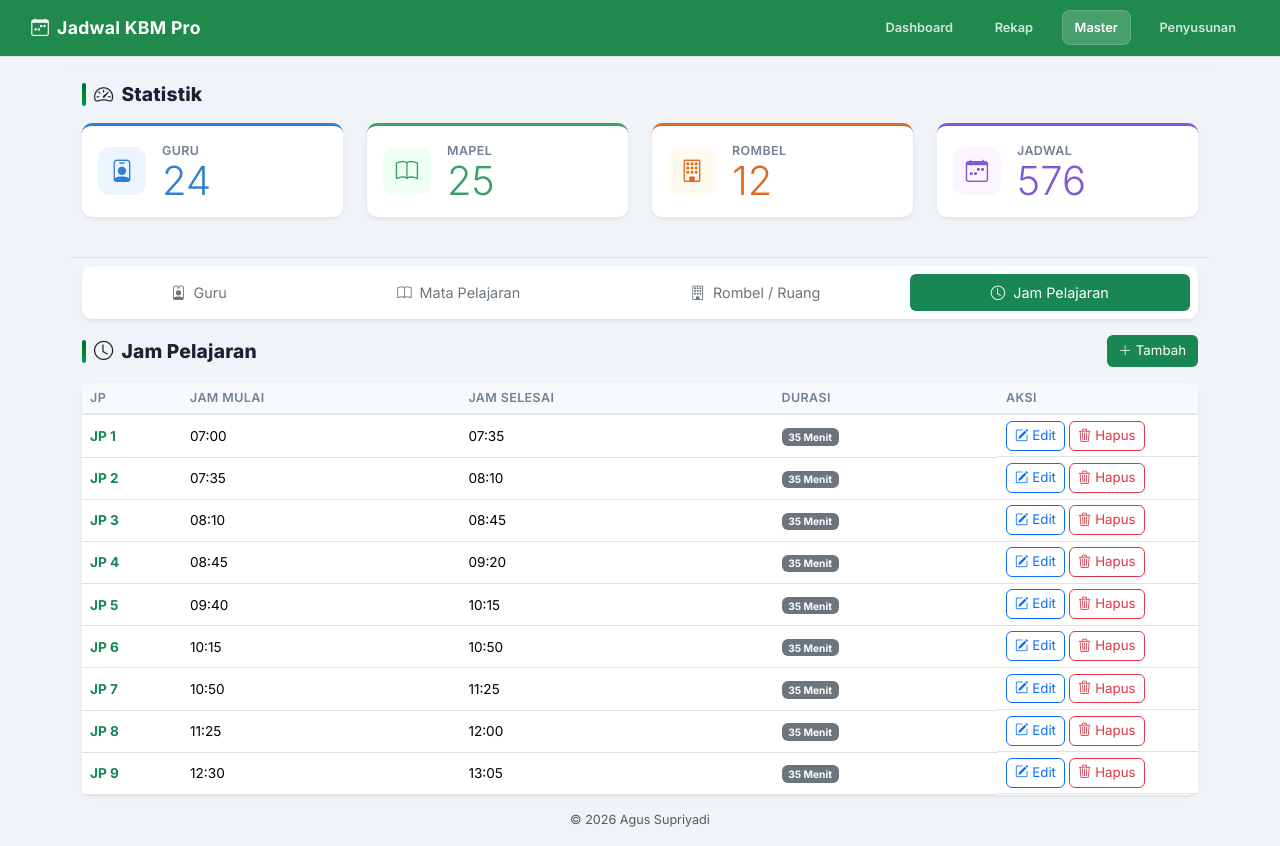
After one commit to agus2s/jadwal-grid, a PHP site: page /jam_pelajaran.php in a window 1280 px wide. The commit adds this page. Run offline with PHP 8.4, Linux system fonts and the light colour scheme; data comes from the database, SQL or seed files in the repository.

Commit message:
feat: add time slots configuration and display for lesson periods across schedule interfaces

```diff
--- a/config/database.php
+++ b/config/database.php
@@ -46,3 +46,20 @@ function e(?string $v): string
 {
     return htmlspecialchars($v ?? '', ENT_QUOTES, 'UTF-8');
 }
+
+/**
+ * Mengambil data jam pelajaran dari config/jam_pelajaran.json.
+ */
+function get_jam_pelajaran(): array
+{
+    static $jam_pelajaran = null;
+    if ($jam_pelajaran === null) {
+        $path = __DIR__ . '/jam_pelajaran.json';
+        if (file_exists($path)) {
+            $jam_pelajaran = json_decode(file_get_contents($path), true) ?? [];
+        } else {
+            $jam_pelajaran = [];
+        }
+    }
+    return $jam_pelajaran;
+}
--- /dev/null
+++ b/jam_pelajaran.php
@@ -0,0 +1,283 @@
+<?php
+/**
+ * jam_pelajaran.php — Kostumasi Jam Pelajaran
+ * -------------------------------------------
+ * Halaman untuk mengelola konfigurasi jam pelajaran (config/jam_pelajaran.json).
+ */
+
+require __DIR__ . '/config/database.php';
+$pdo = db();
+$title = 'Jam Pelajaran';
+
+$jam_pelajaran = get_jam_pelajaran();
+
+$err = null;
+$editRow = null;
+$editId = null;
+
+// ─────────────────────────────────────────────────
+// HAPUS DATA
+// ─────────────────────────────────────────────────
+if (isset($_GET['delete'])) {
+    $deleteId = trim($_GET['delete']);
+    if (isset($jam_pelajaran[$deleteId])) {
+        unset($jam_pelajaran[$deleteId]);
+        // Urutkan berdasarkan kunci numerik
+        ksort($jam_pelajaran, SORT_NUMERIC);
+        if (file_put_contents(__DIR__ . '/config/jam_pelajaran.json', json_encode($jam_pelajaran, JSON_PRETTY_PRINT)) !== false) {
+            header("Location: jam_pelajaran.php");
+            exit;
+        } else {
+            $err = "Gagal menyimpan perubahan ke jam_pelajaran.json";
+        }
+    }
+}
+
+// ─────────────────────────────────────────────────
+// LOAD DATA UNTUK DIEDIT
+// ─────────────────────────────────────────────────
+if (isset($_GET['edit'])) {
+    $editId = trim($_GET['edit']);
+    if (isset($jam_pelajaran[$editId])) {
+        $editRow = $jam_pelajaran[$editId];
+    }
+}
+
+// ─────────────────────────────────────────────────
+// SIMPAN DATA (INSERT atau UPDATE)
+// ─────────────────────────────────────────────────
+if ($_SERVER['REQUEST_METHOD'] == 'POST') {
+    try {
+        $jp_number = trim($_POST['jp_number'] ?? '');
+        $start = trim($_POST['start'] ?? '');
+        $end = trim($_POST['end'] ?? '');
+
+        if ($jp_number === '' || $start === '' || $end === '') {
+            throw new Exception("Semua kolom harus diisi!");
+        }
+
+        if (!preg_match('/^\d+$/', $jp_number)) {
+            throw new Exception("Nomor JP harus berupa angka!");
+        }
+
+        $edit_id = trim($_POST['edit_id'] ?? '');
+
+        if ($edit_id !== '') {
+            // Mode Edit: jika nomor JP diubah, hapus yang lama
+            if ($edit_id !== $jp_number && isset($jam_pelajaran[$edit_id])) {
+                unset($jam_pelajaran[$edit_id]);
+            }
+        }
+
+        $jam_pelajaran[$jp_number] = [
+            'start' => $start,
+            'end' => $end
+        ];
+
+        // Urutkan berdasarkan nomor JP
+        ksort($jam_pelajaran, SORT_NUMERIC);
+
+        if (file_put_contents(__DIR__ . '/config/jam_pelajaran.json', json_encode($jam_pelajaran, JSON_PRETTY_PRINT)) !== false) {
+            header("Location: jam_pelajaran.php");
+            exit;
+        } else {
+            throw new Exception("Gagal menyimpan ke config/jam_pelajaran.json");
+        }
+
+    } catch (Throwable $e) {
+        $err = $e->getMessage();
+    }
+}
+
+require __DIR__ . '/templates/header.php';
+?>
+
+<div class="container page-header">
+    <div class="page-header-inner">
+        <h3 class="page-heading mb-0"><i class="bi bi-speedometer2"></i> Statistik</h3>
+    </div>
+</div>
+
+<div class="container mb-4">
+    <div class="row">
+        <?php
+        $cards = [
+            'teachers' => ['Guru',         'bi-person-badge', '#3182ce', '#ebf4ff'],
+            'subjects' => ['Mapel',        'bi-book',         '#38a169', '#f0fff4'],
+            'classes'  => ['Rombel',       'bi-building',     '#dd6b20', '#fffaf0'],
+            'schedules'=> ['Jadwal',       'bi-calendar-week','#805ad5', '#faf5ff'],
+        ];
+        foreach ($cards as $t => [$n, $icon, $color, $bg]):
+            $x = $pdo->query("SELECT COUNT(*) FROM $t")->fetchColumn();
+        ?>
+        <div class="col-md-3 mb-3">
+            <div class="card shadow-sm" style="border-top: 3px solid <?= $color ?>;">
+                <div class="card-body d-flex align-items-center gap-3">
+                    <div style="width:48px;height:48px;border-radius:12px;background:<?= $bg ?>;
+                                display:flex;align-items:center;justify-content:center;flex-shrink:0;">
+                        <i class="bi <?= $icon ?>" style="font-size:1.4rem;color:<?= $color ?>;"></i>
+                    </div>
+                    <div>
+                        <div style="font-size:.78rem;font-weight:600;text-transform:uppercase;
+                                    letter-spacing:.4px;color:#718096;"><?= $n ?></div>
+                        <b class="display-6" style="color:<?= $color ?>; line-height:1;"><?= $x ?></b>
+                    </div>
+                </div>
+            </div>
+        </div>
+        <?php endforeach; ?>
+    </div>
+</div>
+
+<div class="container mt-4 pt-2 border-top">
+    <div class="card shadow-sm mb-3">
+        <div class="card-body p-2">
+            <ul class="nav nav-pills nav-fill gap-2">
+                <li class="nav-item">
+                    <a class="nav-link py-2.5 text-secondary" href="master.php?type=teachers">
+                        <i class="bi bi-person-badge me-2"></i>Guru
+                    </a>
+                </li>
+                <li class="nav-item">
+                    <a class="nav-link py-2.5 text-secondary" href="master.php?type=subjects">
+                        <i class="bi bi-book me-2"></i>Mata Pelajaran
+                    </a>
+                </li>
+                <li class="nav-item">
+                    <a class="nav-link py-2.5 text-secondary" href="master.php?type=classes">
+                        <i class="bi bi-building me-2"></i>Rombel / Ruang
+                    </a>
+                </li>
+                <li class="nav-item">
+                    <a class="nav-link py-2.5 active bg-success text-white" href="jam_pelajaran.php">
+                        <i class="bi bi-clock me-2"></i>Jam Pelajaran
+                    </a>
+                </li>
+            </ul>
+        </div>
+    </div>
+
+    <div class="d-flex justify-content-between align-items-center mb-3">
+        <h3 class="page-heading mb-0">
+            <i class="bi bi-clock"></i> Jam Pelajaran
+        </h3>
+        <a href="?new=1" class="btn btn-success">
+            <i class="bi bi-plus-lg me-1"></i>Tambah
+        </a>
+    </div>
+
+    <?php if ($err): ?>
+        <div class="alert alert-danger d-flex align-items-center gap-2">
+            <i class="bi bi-exclamation-triangle-fill"></i>
+            <?= e($err) ?>
+        </div>
+    <?php endif; ?>
+
+    <div class="modal fade" id="jpModal" tabindex="-1" aria-labelledby="jpModalLabel" aria-hidden="true">
+        <div class="modal-dialog modal-md modal-dialog-centered">
+            <div class="modal-content">
+                <form method="post">
+                    <div class="modal-header">
+                        <h5 class="modal-title" id="jpModalLabel">
+                            <?= $editRow ? 'Edit Jam Pelajaran' : 'Tambah Jam Pelajaran' ?>
+                        </h5>
+                        <button type="button" class="btn-close" data-bs-dismiss="modal" aria-label="Close"></button>
+                    </div>
+                    <div class="modal-body row g-3">
+                        <?php if ($editRow): ?>
+                            <input type="hidden" name="edit_id" value="<?= e($editId) ?>">
+                        <?php endif; ?>
+
+                        <div class="col-md-12">
+                            <label class="form-label">Nomor JP</label>
+                            <input type="number" class="form-control" name="jp_number" min="1" max="99" required
+                                   value="<?= $editRow ? e($editId) : '' ?>">
+                            <small class="text-muted">Masukkan angka urutan JP (misal: 1, 2, dst.)</small>
+                        </div>
+                        <div class="col-md-6">
+                            <label class="form-label">Jam Mulai</label>
+                            <input type="time" class="form-control" name="start" required
+                                   value="<?= $editRow ? e($editRow['start']) : '' ?>">
+                        </div>
+                        <div class="col-md-6">
+                            <label class="form-label">Jam Selesai</label>
+                            <input type="time" class="form-control" name="end" required
+                                   value="<?= $editRow ? e($editRow['end']) : '' ?>">
+                        </div>
+                    </div>
+                    <div class="modal-footer">
+                        <button type="button" class="btn btn-secondary" data-bs-dismiss="modal">
+                            <i class="bi bi-x-lg me-1"></i>Batal
+                        </button>
+                        <button class="btn btn-success">
+                            <i class="bi bi-check-lg me-1"></i><?= $editRow ? 'Simpan' : 'Tambah' ?>
+                        </button>
+                    </div>
+                </form>
+            </div>
+        </div>
+    </div>
+
+    <!-- Tabel daftar semua data -->
+    <div class="card shadow-sm">
+        <div class="table-responsive">
+            <table class="table table-sm mb-0 align-middle">
+                <thead>
+                    <tr>
+                        <th style="width: 100px;">JP</th>
+                        <th>Jam Mulai</th>
+                        <th>Jam Selesai</th>
+                        <th>Durasi</th>
+                        <th style="width: 200px;">Aksi</th>
+                    </tr>
+                </thead>
+                <tbody>
+                    <?php if (empty($jam_pelajaran)): ?>
+                        <tr>
+                            <td colspan="5" class="text-center py-3 text-muted">Belum ada data jam pelajaran.</td>
+                        </tr>
+                    <?php else: ?>
+                        <?php foreach ($jam_pelajaran as $jp => $times):
+                            $start_time = strtotime($times['start']);
+                            $end_time = strtotime($times['end']);
+                            $duration = '';
+                            if ($start_time && $end_time) {
+                                $diff_mins = round(($end_time - $start_time) / 60);
+                                $duration = $diff_mins . ' Menit';
+                            }
+                        ?>
+                            <tr <?= ($editId === (string)$jp) ? 'class="table-warning"' : '' ?>>
+                                <td class="fw-bold text-success">JP <?= e($jp) ?></td>
+                                <td><?= e($times['start']) ?></td>
+                                <td><?= e($times['end']) ?></td>
+                                <td><span class="badge bg-secondary"><?= e($duration) ?></span></td>
+                                <td class="d-flex gap-1 flex-wrap">
+                                    <a class="btn btn-sm btn-outline-primary"
+                                       href="?edit=<?= e($jp) ?>">
+                                        <i class="bi bi-pencil-square me-1"></i>Edit
+                                    </a>
+                                    <a class="btn btn-sm btn-outline-danger"
+                                       href="?delete=<?= e($jp) ?>"
+                                       onclick="return confirm('Hapus JP <?= e($jp) ?>?')">
+                                        <i class="bi bi-trash3 me-1"></i>Hapus
+                                    </a>
+                                </td>
+                            </tr>
+                        <?php endforeach; ?>
+                    <?php endif; ?>
+                </tbody>
+            </table>
+        </div>
+    </div>
+</div>
+
+<?php if ($editRow || isset($_GET['new'])): ?>
+<script>
+    document.addEventListener('DOMContentLoaded', function () {
+        const modal = new bootstrap.Modal(document.getElementById('jpModal'));
+        modal.show();
+    });
+</script>
+<?php endif; ?>
+
+<?php require __DIR__ . '/templates/footer.php'; ?>
--- a/master.php
+++ b/master.php
@@ -171,6 +171,11 @@ require __DIR__ . '/templates/header.php'; // Render header HTML
                         </a>
                     </li>
                 <?php endforeach; ?>
+                <li class="nav-item">
+                    <a class="nav-link py-2.5 text-secondary" href="jam_pelajaran.php">
+                        <i class="bi bi-clock me-2"></i>Jam Pelajaran
+                    </a>
+                </li>
             </ul>
         </div>
     </div>
--- a/templates/header.php
+++ b/templates/header.php
@@ -7,7 +7,7 @@ if ($currentPage === 'index.php') {
     $activeNav = 'dashboard';
 } elseif ($currentPage === 'report.php') {
     $activeNav = 'report';
-} elseif ($currentPage === 'master.php') {
+} elseif ($currentPage === 'master.php' || $currentPage === 'jam_pelajaran.php') {
     $activeNav = 'master';
 } elseif ($currentPage === 'schedule.php') {
     $activeNav = 'schedule';
```
Also changed, not shown: index.php (+14 -3 lines), schedule.php (+14 -6 lines), view_schedule.php (+13 -2 lines), config/jam_pelajaran.json (line endings or trailing spaces).
